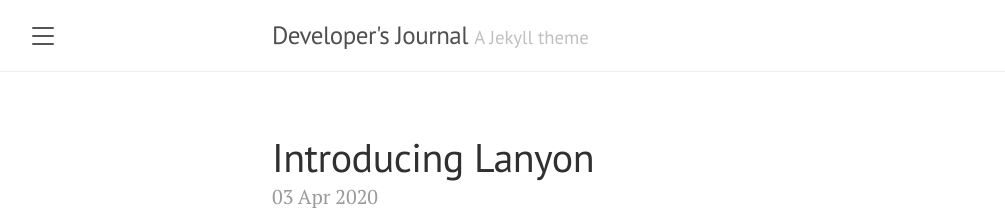
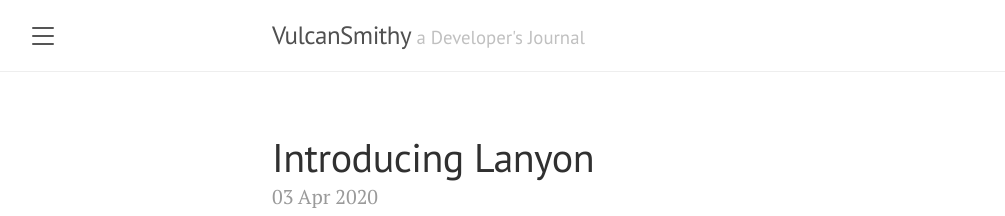
Before and after one commit to vulcansmithy/vulcansmithy.github.io, a Jekyll site: the page built from index.html, in a window 1280 px wide and 900 px high. Shown: the top 216 px of the window, without its empty margins (8-1013 px from the left). Built offline with Jekyll 4.4.1, drawn with Linux system fonts in a browser that asks for light colours; the list of posts is cut into pages by our own code.

Commit message:
Update the 'tittle' and the 'tagline'.

```diff
--- a/_config.yml
+++ b/_config.yml
@@ -1,6 +1,6 @@
 # Setup
-title:               Developer's Journal
-tagline:             'A Jekyll theme'
+title:               VulcanSmithy
+tagline:             "a Developer's Journal"
 description:         'A reserved <a href="https://jekyllrb.com" target="_blank">Jekyll</a> theme that places the utmost gravity on content with a hidden drawer. Made by <a href="https://twitter.com/mdo" target="_blank">@mdo</a>.'
 url:                 https://vulcansmithy.github.io
 baseurl:             ''
```
